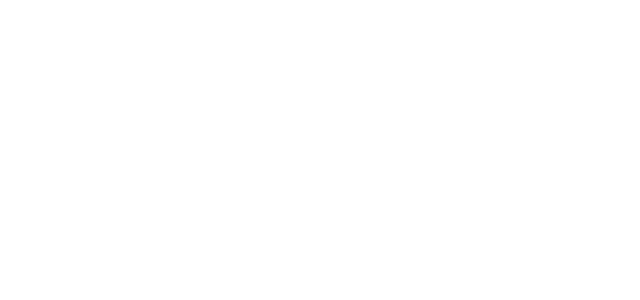
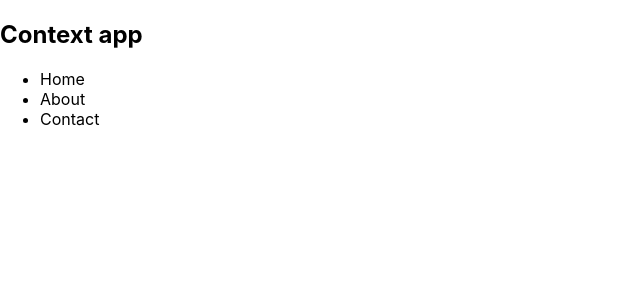
Before and after one commit to Kayque-Goncalves/Reading-list-react, a React (Create React App) app in the folder reading-list/: page / in a window 1280 px wide. Shown: the top 300 px of the page, without its empty margins (0-640 px from the left). Built offline with nearby package versions, Linux system fonts and the light colour scheme.

Commit message:
add Navbar component

```diff
--- a/reading-list/src/App.js
+++ b/reading-list/src/App.js
@@ -1,8 +1,10 @@
+import React from 'react'
+import Navbar from './components/Navbar'
 
 function App() {
   return (
     <div className="App">
-
+      <Navbar />
     </div>
   )
 }
--- /dev/null
+++ b/reading-list/src/components/Navbar.js
@@ -0,0 +1,18 @@
+import React, { Component } from 'react'
+
+class Navbar extends Component {
+    render() {
+        return (
+            <nav>
+                <h1> Context app </h1>
+                <ul>
+                    <li> Home </li>
+                    <li> About </li>
+                    <li> Contact </li>
+                </ul>
+            </nav>
+         )
+    }
+}
+
+export default Navbar
```
